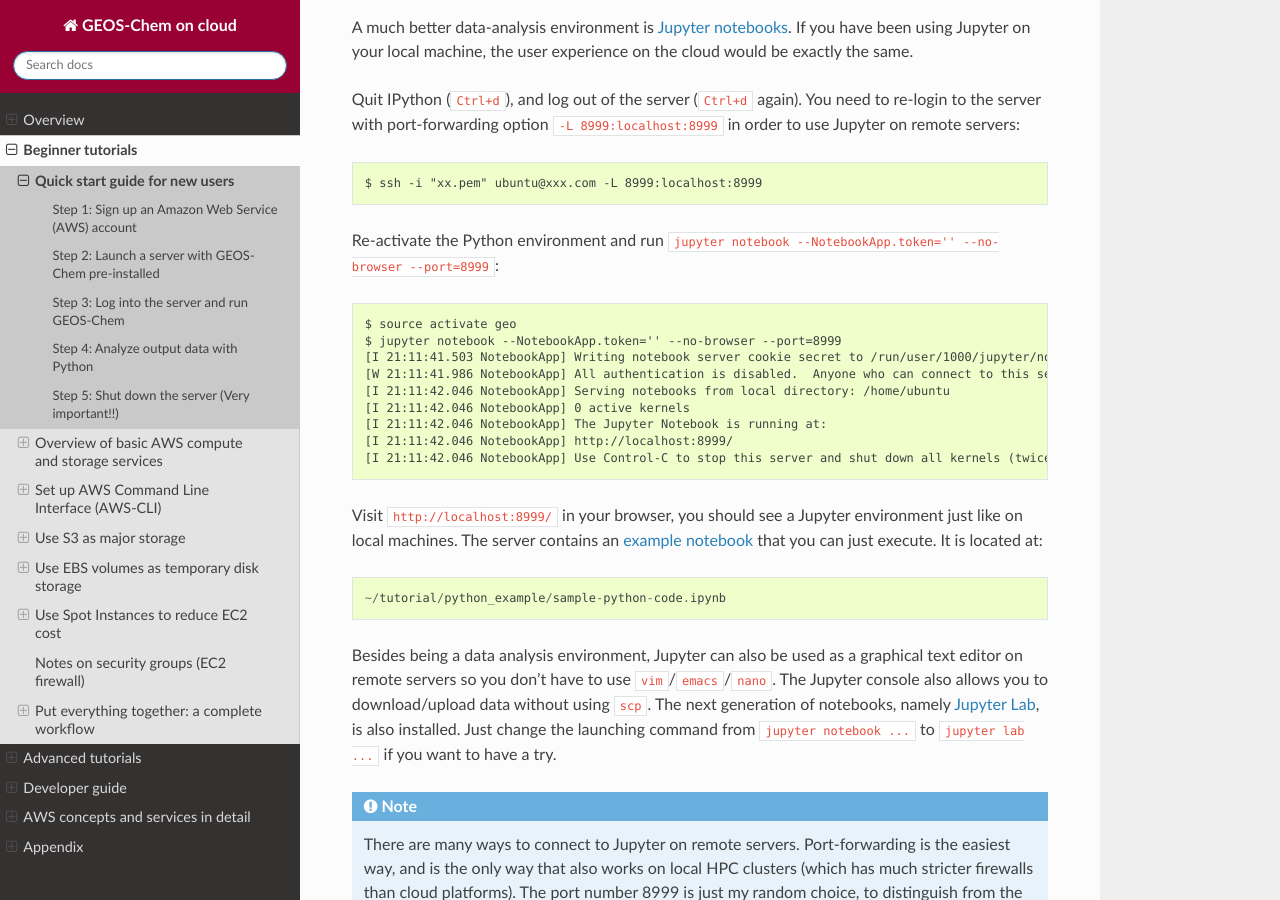
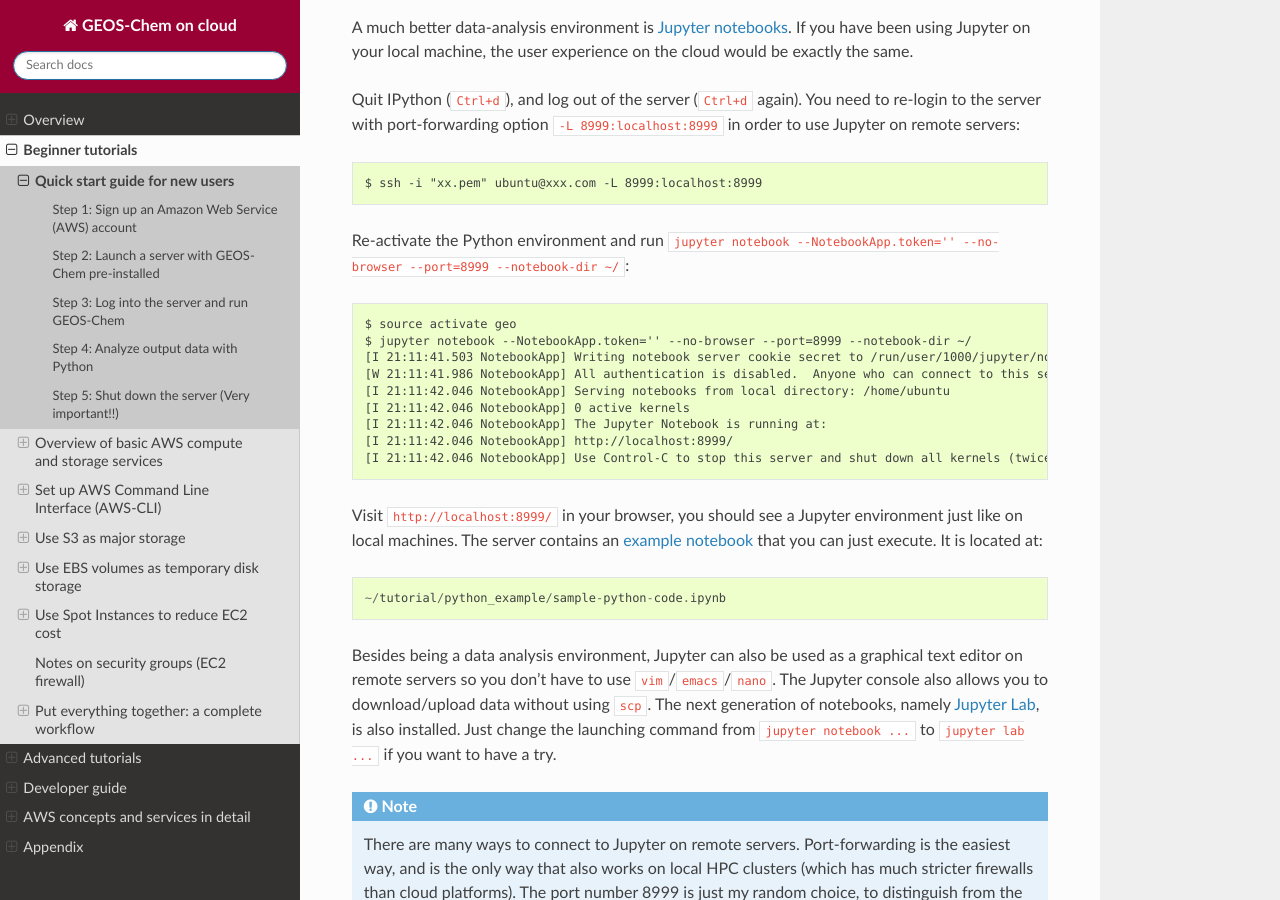
Before and after one commit to geoschem/geos-chem-cloud, a Sphinx documentation site: the page built from doc/source/chapter02_beginner-tutorial/quick-start.rst, in a window 1280 px wide and 900 px high, scrolled down 7365 px. Built offline with Sphinx 7.4.7 and the Read the Docs theme 2.0.0, drawn with Linux system fonts in a browser that asks for light colours; some of the changed text lies outside the part shown.

Commit message:
Always start notebook in home directory

```diff
--- a/doc/source/chapter02_beginner-tutorial/quick-start.rst
+++ b/doc/source/chapter02_beginner-tutorial/quick-start.rst
@@ -171,10 +171,10 @@ Quit IPython (``Ctrl+d``), and log out of the server (``Ctrl+d`` again). You nee
 
   $ ssh -i "xx.pem" ubuntu@xxx.com -L 8999:localhost:8999
 
-Re-activate the Python environment and run ``jupyter notebook --NotebookApp.token='' --no-browser --port=8999``::
+Re-activate the Python environment and run ``jupyter notebook --NotebookApp.token='' --no-browser --port=8999 --notebook-dir ~/``::
 
   $ source activate geo
-  $ jupyter notebook --NotebookApp.token='' --no-browser --port=8999
+  $ jupyter notebook --NotebookApp.token='' --no-browser --port=8999 --notebook-dir ~/
   [I 21:11:41.503 NotebookApp] Writing notebook server cookie secret to /run/user/1000/jupyter/notebook_cookie_secret
   [W 21:11:41.986 NotebookApp] All authentication is disabled.  Anyone who can connect to this server will be able to run code.
   [I 21:11:42.046 NotebookApp] Serving notebooks from local directory: /home/ubuntu
```
Also changed, not shown: other parts of doc/source/chapter02_beginner-tutorial/quick-start.rst (+1 -1 lines).
